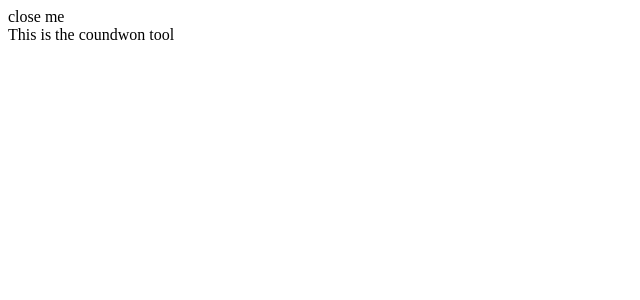
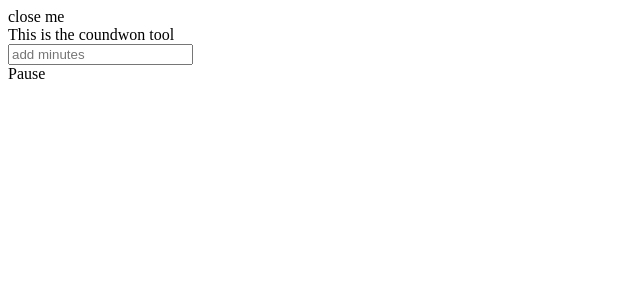
Before and after one commit to MYDimo/workout-countdown-app, a React (Create React App) app: page / in a window 1280 px wide. Both pictures are taken after a click on the element "Countdown". Shown: the top 300 px of the page, without its empty margins (0-640 px from the left). Built offline with nearby package versions, Linux system fonts and the light colour scheme.

Commit message:
Add countdown functionality

```diff
--- a/src/components/CountdownTool.js
+++ b/src/components/CountdownTool.js
@@ -1,10 +1,70 @@
-import React from "react";
+import userEvent from "@testing-library/user-event";
+import React, { useState, useRef } from "react";
 
-export default function CountdownTool({toggleCountdown}) {
+export default function CountdownTool({ toggleCountdown }) {
+	const [input, setInput] = useState(null);
+	const [countdown, setCountdown] = useState(`00:00:00`);
+
+	const deltaMax = useRef(0);
+	const pause = useRef(false);
+	const pauseTimestamp = useRef(0);
+	const pauseElapsed = useRef(0);
+
+	const countDownStart = () => {
+		if (pause.current) {
+			pause.current = false;
+		}
+		if (pauseTimestamp.current !== 0) {
+			pauseElapsed.current = Math.abs(Date.now() - pauseTimestamp.current);
+			deltaMax.current += pauseElapsed.current;
+			pauseTimestamp.current = 0;
+		}
+
+		const animate = () => {
+			if (deltaMax.current == 0) {
+				deltaMax.current = Date.now() + input * 60000;
+			}
+			const difference = Math.abs(Date.now() - deltaMax.current);
+			const differenceConverted = new Date(difference)
+				.toISOString()
+				.slice(11, 19);
+			setCountdown(() => differenceConverted);
+			console.log(differenceConverted);
+			let countDownId = requestAnimationFrame(animate);
+			if (pause.current) {
+				cancelAnimationFrame(countDownId);
+				pauseTimestamp.current = Date.now();
+			}
+		};
+
+		let countDownId = requestAnimationFrame(animate);
+		if (pause.current) {
+			cancelAnimationFrame(countDownId);
+		}
+	};
+
+	const inputHandler = (e) => {
+		setInput(+e.target.value);
+	};
+
+	const pauseCountdown = () => {
+		pause.current = true;
+	};
+
 	return (
 		<>
-			<div className="closeTool" onClick={toggleCountdown}>close me</div>
+			<div className="closeTool" onClick={toggleCountdown}>
+				close me
+			</div>
 			<div>This is the coundwon tool</div>
+			<input
+				type="number"
+				placeholder={`add minutes`}
+				onChange={(e) => inputHandler(e)}
+			/>
+			{input && <div onClick={countDownStart}>Start</div>}
+			<div onClick={pauseCountdown}>Pause</div>
+			{countdown !== "00:00:00" && <div>{countdown}</div>}
 		</>
 	);
 }
```
